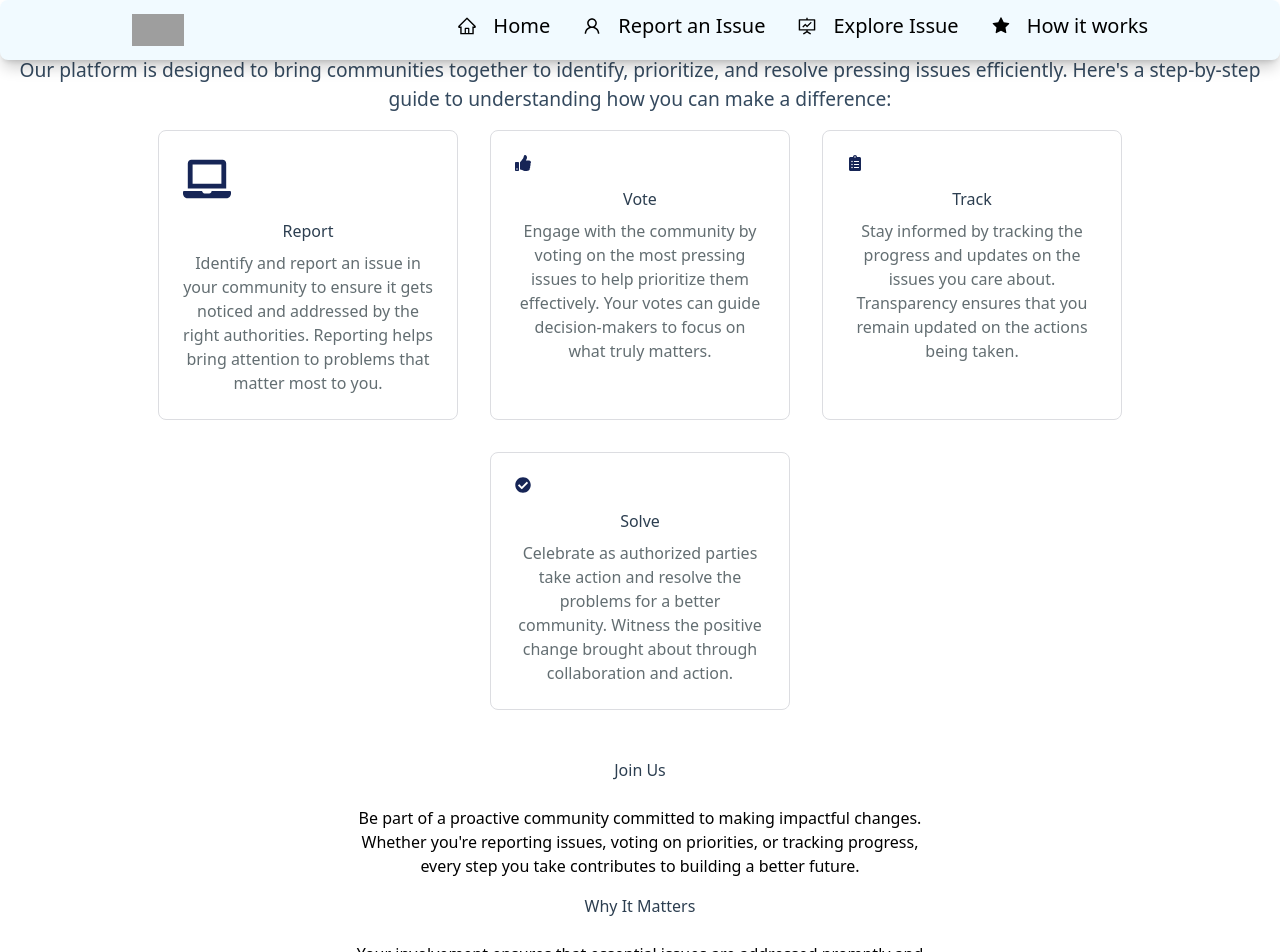
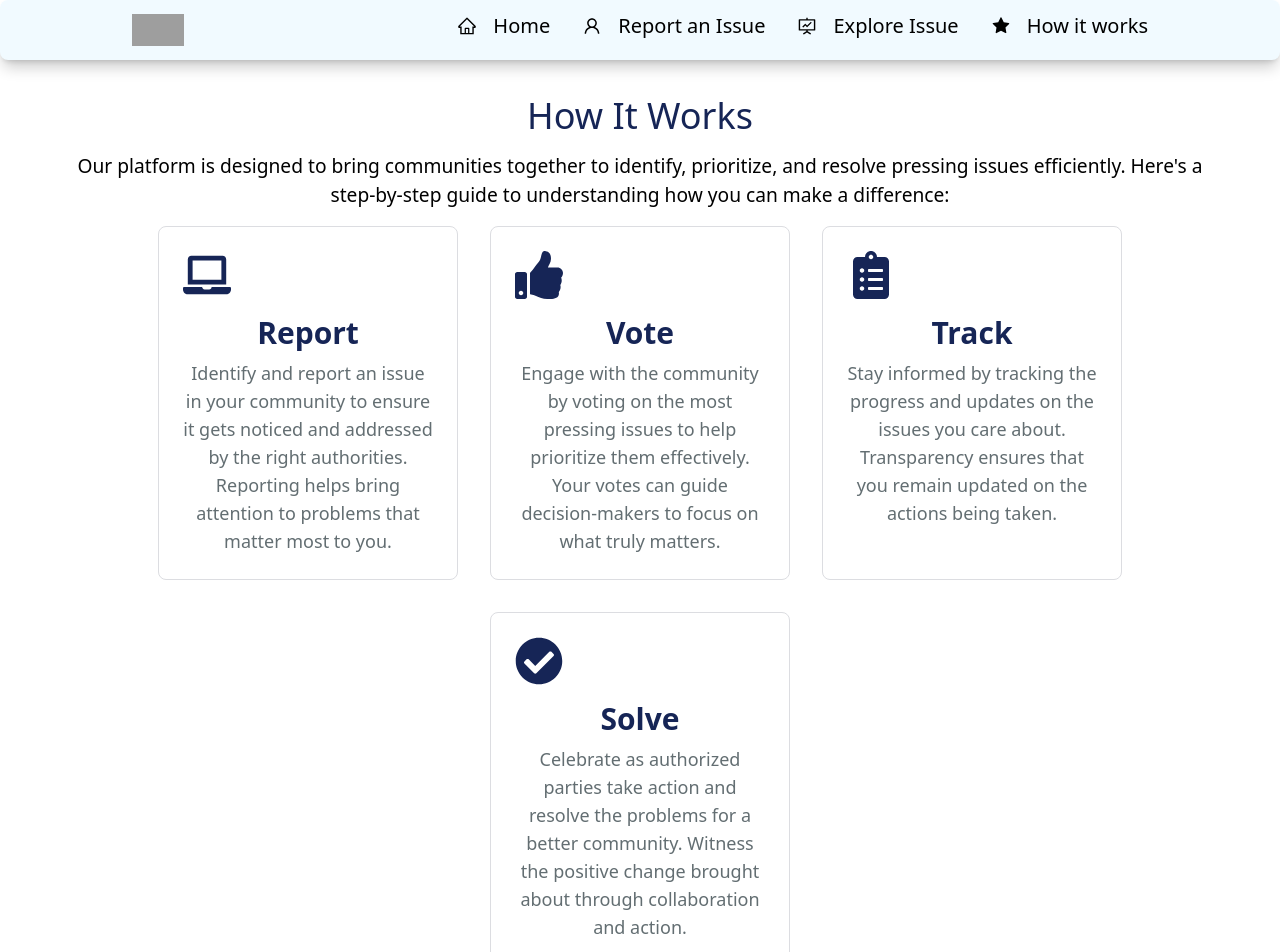
Before and after one commit to RahulHeer150/civic-, a React (Vite) app in the folder client/: page /howitworks in a window 1280 px wide. Shown: the top 952 px of the page. Built offline with nearby package versions, Linux system fonts and the light colour scheme; grey boxes are pictures that could not be loaded.

Commit message:
new content

```diff
--- a/client/src/components/Navbar.jsx
+++ b/client/src/components/Navbar.jsx
@@ -39,7 +39,7 @@ const Navbar = () => {
 
   return (
     <>
-    <nav className={`fixed top-0 w-full shadow-lg shadow-black/20  rounded-lg z-50 transition duration-300 px-[7vw] md:px-[12vw] lg:px-[10vw] bg-[#f1faff] ${isScrolled ? "shadow-lg shadow-black":"bg-[#f1faff]"}`}>
+    <nav className={`fixed top-0 w-full mb-5 shadow-lg shadow-black/20  rounded-lg z-50 transition duration-300 px-[7vw] md:px-[12vw] lg:px-[10vw] bg-[#f1faff] ${isScrolled ? "shadow-lg shadow-black":"bg-[#f1faff]"}`}>
       <div className='text-white py-3 px-1 flex flex-row justify-between items-center'>
         <img src="/profile.png" alt="" className='h-8 w-13'/>
         <ul className=' hidden lg:flex space-x-8 text-black ml-8 text-xl text-bold'>
--- a/client/src/pages/How_it_works.jsx
+++ b/client/src/pages/How_it_works.jsx
@@ -5,47 +5,48 @@ import { FaLaptop, FaThumbsUp, FaClipboardList, FaCheckCircle } from "react-icon
 const HowItWorks = () => {
   const items = [
     {
-      icon: <FaLaptop className="text-[3rem] text-blue-950 mb-4 justify-center text-center" />,
+      icon: <FaLaptop className="text-[3rem] text-blue-950 mb-4 justify-center" />,
       title: "Report",
       description: "Identify and report an issue in your community to ensure it gets noticed and addressed by the right authorities. Reporting helps bring attention to problems that matter most to you."
     },
     {
-      icon: <FaThumbsUp className="text-12 text-blue-950 mb-4" />,
+      icon: <FaThumbsUp className="text-[3rem] text-blue-950 mb-4" />,
       title: "Vote",
       description: "Engage with the community by voting on the most pressing issues to help prioritize them effectively. Your votes can guide decision-makers to focus on what truly matters."
     },
     {
-      icon: <FaClipboardList className="text-12 text-blue-950 mb-4" />,
+      icon: <FaClipboardList className="text-[3rem] text-blue-950 mb-4" />,
       title: "Track",
       description: "Stay informed by tracking the progress and updates on the issues you care about. Transparency ensures that you remain updated on the actions being taken."
     },
     {
-      icon: <FaCheckCircle className="text-12 text-blue-950 mb-4" />,
+      icon: <FaCheckCircle className="text-[3rem] text-blue-950 mb-4" />,
       title: "Solve",
       description: "Celebrate as authorized parties take action and resolve the problems for a better community. Witness the positive change brought about through collaboration and action."
     }
   ];
 
   return (
-    <div className="p-4 text-center">
-      <h1 className="text-6 text-[#2c3e50] mb-4">How It Works</h1>
-      <p className="text-[1.2rem] text-[#34495e] mb-4">Our platform is designed to bring communities together to identify, prioritize, and resolve pressing issues efficiently. Here's a step-by-step guide to understanding how you can make a difference:</p>
+    <div className="p-4 text-center mt-20">
+      <h1 className="text-4xl text-blue-950 mb-4">How It Works</h1>
+      <p className="text-[1.2rem] text-black mb-4 px-10">Our platform is designed to bring communities together to identify, prioritize, and resolve pressing issues efficiently. Here's a step-by-step guide to understanding how you can make a difference:</p>
       <div className="flex flex-wrap justify-center gap-8">
         {items.map((item, index) => (
-          <div key={index} className="bg-[#fff] border-1 border-[#dcdde1] rounded-lg p-6 max-w-[300px] text-center">
+          <div key={index} className="bg-[#fff] border-1 border-[#dcdde1] rounded-lg p-6 max-w-[300px] text-center items-center">
             {item.icon}
+
             <div className="text">
-              <h2 className="text-6 text-[#2c3e50] mb-2">{item.title}</h2>
-              <p className="text-4 text-[#636e72]">{item.description}</p>
+               <h2 className="text-3xl font-bold text-blue-950 mb-2">{item.title}</h2>
+              <p className="text-lg text-[#636e72]">{item.description}</p>
             </div>
           </div>
         ))}
       </div>
       <div className="mt-12">
-        <h2 className="text-7 text-[#2c3e50] mb-2">Join Us</h2>
-        <p className="text-4 max-w-[600px] m-auto md:py-4">Be part of a proactive community committed to making impactful changes. Whether you're reporting issues, voting on priorities, or tracking progress, every step you take contributes to building a better future.</p>
-        <h2 className="text-7 text-[#2c3e50] mb-2">Why It Matters</h2>
-        <p className="text-4 max-w-[600px] m-auto md:py-4">Your involvement ensures that essential issues are addressed promptly and effectively. By working together, we can create transparent and actionable solutions for everyone.</p>
+        <h2 className="text-2xl text-blue-600 mb-2">Join Us</h2>
+        <p className="text-md px-10 m-auto md:py-4">Be part of a proactive community committed to making impactful changes. Whether you're reporting issues, voting on priorities, or tracking progress, every step you take contributes to building a better future.</p>
+        <h2 className="text-2xl text-[#2c3e50] mb-2">Why It Matters</h2>
+        <p className="text-md px-10 m-auto md:py-4">Your involvement ensures that essential issues are addressed promptly and effectively. By working together, we can create transparent and actionable solutions for everyone.</p>
       </div>
     </div>
   );
```
